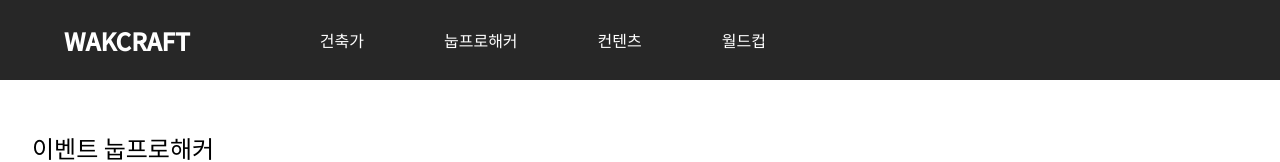
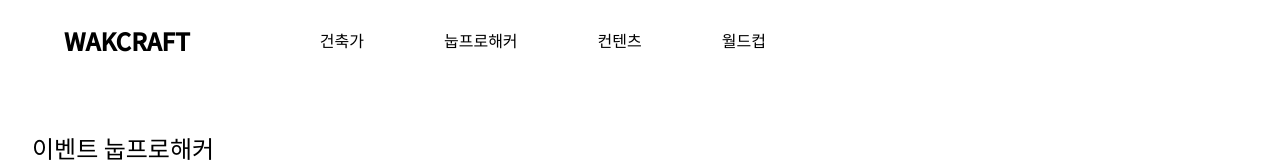
Before and after one commit to yewonJin/wakcraft-v1, a Next.js app: page /admin/eventNoobProHacker in a window 1280 px wide. Shown: the top 162 px of the page. Built offline with nearby package versions, Linux system fonts and the light colour scheme; no server answers; the database is empty.

Commit message:
[UPDATE] 상단바 수정

```diff
--- a/src/components/TopNav.tsx
+++ b/src/components/TopNav.tsx
@@ -6,17 +6,19 @@ import styled from 'styled-components';
 import { GiHamburgerMenu } from 'react-icons/gi';
 import { AiOutlineClose } from 'react-icons/ai';
 
-const Container = styled.nav<{ isScrolled: boolean }>`
+const Container = styled.nav<{ isScrolled: boolean; position: number; isMainPage: boolean }>`
    width: 100%;
    position: fixed;
-   display: flex;
+   display: ${props => (!props.isScrolled && props.position >= 100 ? 'none' : 'flex')};
    height: 80px;
-   color: white;
-   background-color: ${props => (props.isScrolled ? 'rgba(16, 16, 16, 0.9)' : 'rgba(16, 16, 16, 0)')};
+   background-color: ${props => (props.isMainPage && props.position <= 100 ? '' : 'white')};
+   color: ${props => (props.position <= 100 && props.isMainPage ? 'white' : 'black')};
    z-index: 10;
 
    @media screen and (max-width: 1000px) {
-      background-color: black;
+      display: flex;
+      background-color: white;
+      color: black;
    }
 `;
 
@@ -55,7 +57,7 @@ const Menu = styled.span`
    display: none;
    > svg {
       font-size: 1.5rem;
-      color: white;
+      color: black;
    }
 `;
 
@@ -64,7 +66,7 @@ const MenuBox = styled.div<{ isOpened: boolean }>`
    position: fixed;
    width: 100vw;
    height: 100vh;
-   background-color: rgba(0, 0, 0, 0.9);
+   background-color: rgba(255, 255, 255, 0.9);
    flex-direction: column;
    margin-top: 80px;
    padding-top: 20px;
@@ -81,7 +83,6 @@ const MenuBox = styled.div<{ isOpened: boolean }>`
       top: 28px;
       right: 20px;
       font-size: 1.5rem;
-      color: white;
    }
 `;
 
@@ -89,6 +90,8 @@ export default function TopNav() {
    const router = useRouter();
 
    const [position, setPosition] = useState(0);
+   const [lastScroll, setLastScroll] = useState(0);
+
    const [isScrolled, setIsScrolled] = useState(false);
    const [isOpened, setIsOpened] = useState(false);
 
@@ -96,11 +99,14 @@ export default function TopNav() {
       const onScroll = () => {
          setPosition(window.scrollY);
 
-         if (position > 0) {
+         if (Math.abs(lastScroll - position) <= 40) return;
+
+         if (position > lastScroll && lastScroll > 0) {
+            setIsScrolled(false);
+         } else {
             setIsScrolled(true);
-         } else {
-            setIsScrolled(false);
          }
+         setLastScroll(window.scrollY);
       };
 
       onScroll();
@@ -129,7 +135,7 @@ export default function TopNav() {
 
    if (router.pathname === '/') {
       return (
-         <Container isScrolled={isScrolled}>
+         <Container isScrolled={isScrolled} position={position} isMainPage={true}>
             <Toaster />
             <NavList>
                <Title>
@@ -165,7 +171,7 @@ export default function TopNav() {
       );
    } else {
       return (
-         <Container isScrolled={true}>
+         <Container isScrolled={isScrolled} position={position} isMainPage={false}>
             <Toaster />
             <NavList>
                <Title>
```
